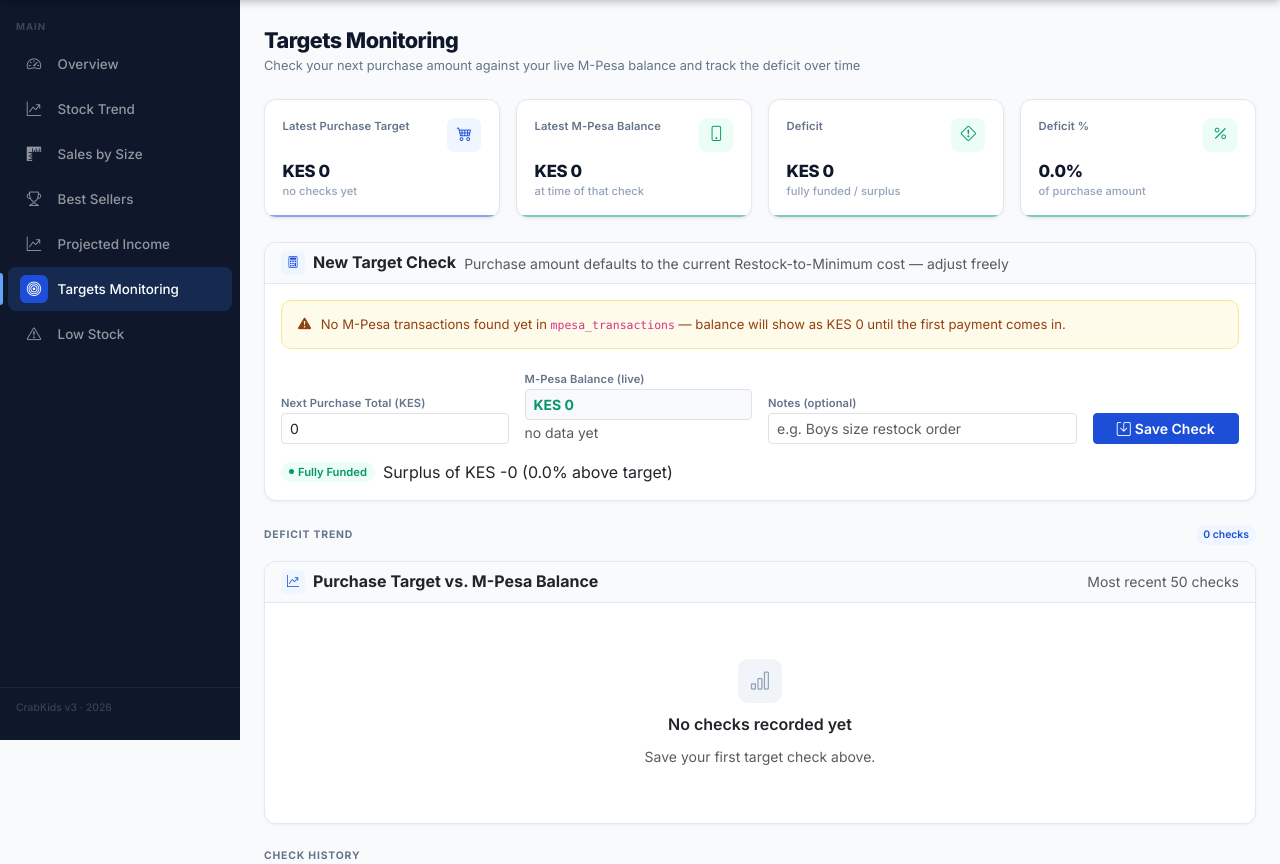
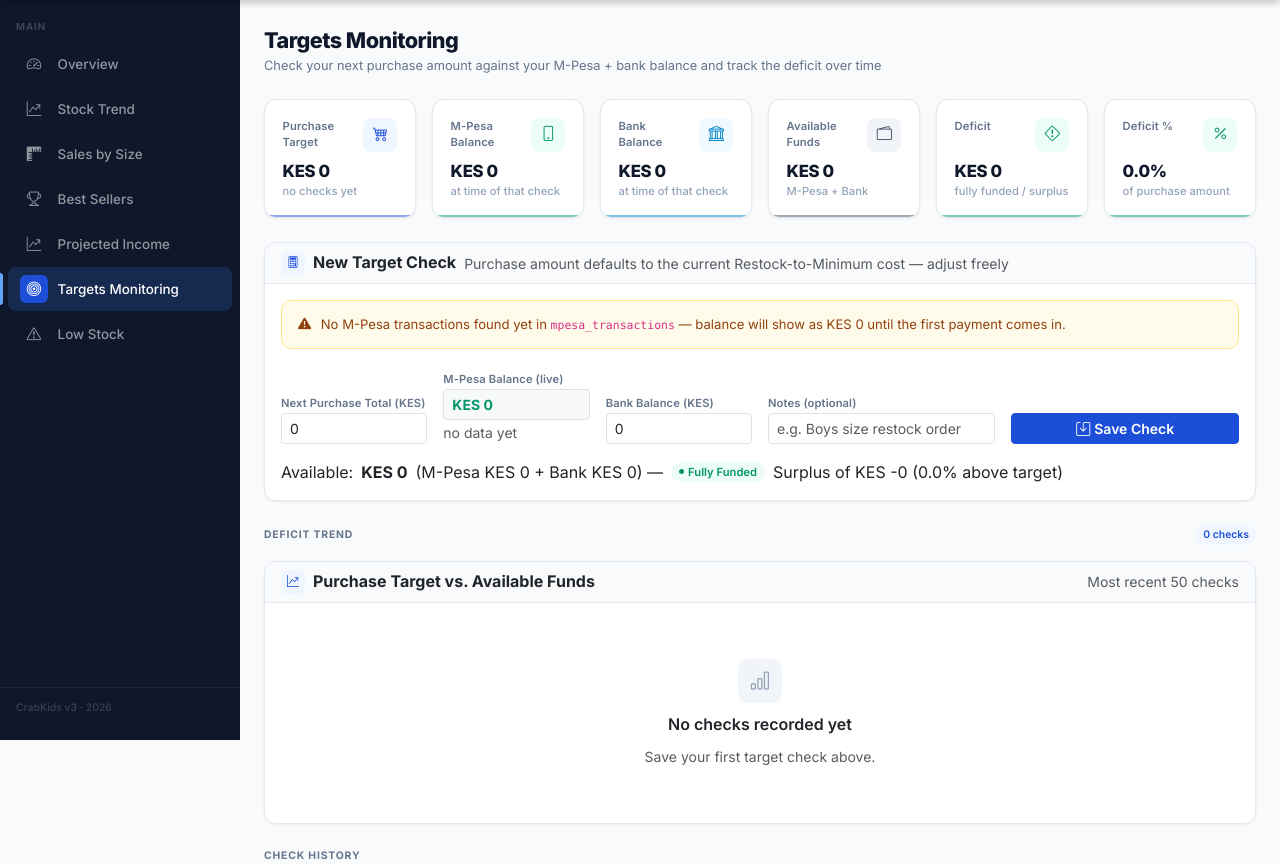
Before and after one commit to muturish/crabkidsdashboard, a PHP site: page /targets-monitoring.php in a window 1280 px wide. Shown: the part 60-924 px from the top of the page. Run offline with PHP 8.4, Linux system fonts and the light colour scheme; data that the repository does not hold is empty.

Commit message:
Add bank balance to Targets Monitoring deficit calculation
Adds a manual Bank Balance input alongside the auto-fetched M-Pesa
balance. Deficit is now Purchase Amount - (M-Pesa + Bank), shown live
as you type and saved per check. purchase_targets gets a new
bank_balance column (self-healing ALTER TABLE for installs created
before this column existed, same as the CREATE TABLE IF NOT EXISTS
path for fresh ones). KPI row, trend chart, and history table all
updated to show the M-Pesa/Bank breakdown and the combined Available
Funds figure.

```diff
--- a/includes/data.php
+++ b/includes/data.php
@@ -807,6 +807,7 @@ function ensure_purchase_targets_table(): void
             business_id INT UNSIGNED NOT NULL,
             purchase_amount DECIMAL(15,2) NOT NULL,
             mpesa_balance DECIMAL(15,2) NOT NULL,
+            bank_balance DECIMAL(15,2) NOT NULL DEFAULT 0,
             deficit DECIMAL(15,2) NOT NULL,
             deficit_pct DECIMAL(8,2) NOT NULL,
             notes VARCHAR(255) NULL,
@@ -814,25 +815,36 @@ function ensure_purchase_targets_table(): void
             KEY business_id (business_id)
         ) ENGINE=InnoDB DEFAULT CHARSET=utf8mb4
     ");
+
+    // Self-heal: add bank_balance for installs created before this column existed.
+    $has_col = $db->query("
+        SELECT COUNT(*) FROM information_schema.columns
+        WHERE table_schema = DATABASE() AND table_name = 'purchase_targets' AND column_name = 'bank_balance'
+    ")->fetchColumn();
+    if (!$has_col) {
+        $db->exec("ALTER TABLE purchase_targets ADD COLUMN bank_balance DECIMAL(15,2) NOT NULL DEFAULT 0 AFTER mpesa_balance");
+    }
 }
 
-function save_purchase_target(float $purchase_amount, float $mpesa_balance, ?string $notes = null): array
+function save_purchase_target(float $purchase_amount, float $mpesa_balance, float $bank_balance = 0, ?string $notes = null): array
 {
     $db  = get_db();
     $bid = business_id();
     ensure_purchase_targets_table();
 
-    $deficit     = $purchase_amount - $mpesa_balance;
+    $available   = $mpesa_balance + $bank_balance;
+    $deficit     = $purchase_amount - $available;
     $deficit_pct = $purchase_amount > 0 ? ($deficit / $purchase_amount * 100) : 0;
 
     $st = $db->prepare("
-        INSERT INTO purchase_targets (business_id, purchase_amount, mpesa_balance, deficit, deficit_pct, notes)
-        VALUES (:bid, :purchase_amount, :mpesa_balance, :deficit, :deficit_pct, :notes)
+        INSERT INTO purchase_targets (business_id, purchase_amount, mpesa_balance, bank_balance, deficit, deficit_pct, notes)
+        VALUES (:bid, :purchase_amount, :mpesa_balance, :bank_balance, :deficit, :deficit_pct, :notes)
     ");
     $st->execute([
         ':bid'             => $bid,
         ':purchase_amount' => $purchase_amount,
         ':mpesa_balance'   => $mpesa_balance,
+        ':bank_balance'    => $bank_balance,
         ':deficit'         => $deficit,
         ':deficit_pct'     => $deficit_pct,
         ':notes'           => $notes,
@@ -848,7 +860,7 @@ function get_purchase_targets(int $limit = 50): array
     ensure_purchase_targets_table();
 
     $st = $db->prepare("
-        SELECT id, purchase_amount, mpesa_balance, deficit, deficit_pct, notes, created_at
+        SELECT id, purchase_amount, mpesa_balance, bank_balance, deficit, deficit_pct, notes, created_at
         FROM purchase_targets
         WHERE business_id = :bid
         ORDER BY created_at DESC
--- a/targets-monitoring.php
+++ b/targets-monitoring.php
@@ -3,7 +3,7 @@ require_once __DIR__ . '/bootstrap.php';
 require_once __DIR__ . '/includes/data.php';
 
 $page_title    = 'Targets Monitoring';
-$page_subtitle = 'Check your next purchase amount against your live M-Pesa balance and track the deficit over time';
+$page_subtitle = 'Check your next purchase amount against your M-Pesa + bank balance and track the deficit over time';
 
 // Handle delete (GET, redirect after)
 if (isset($_GET['delete']) && ctype_digit($_GET['delete'])) {
@@ -15,20 +15,22 @@ if (isset($_GET['delete']) && ctype_digit($_GET['delete'])) {
 // Handle save (POST, redirect after to avoid resubmission on refresh)
 // The M-Pesa balance is never trusted from the client -- it's re-read from the
 // mpesa_transactions log at save time, same as the live figure shown on screen.
+// The bank balance has no equivalent data source, so it's manual entry.
 $save_error = null;
 if ($_SERVER['REQUEST_METHOD'] === 'POST' && isset($_POST['purchase_amount'])) {
     $purchase_amount = is_numeric($_POST['purchase_amount']) ? (float)$_POST['purchase_amount'] : null;
+    $bank_balance    = is_numeric($_POST['bank_balance'] ?? null) ? (float)$_POST['bank_balance'] : 0.0;
     $notes           = trim($_POST['notes'] ?? '') !== '' ? trim($_POST['notes']) : null;
 
-    if ($purchase_amount === null || $purchase_amount < 0) {
-        $save_error = 'Enter a valid, non-negative purchase amount.';
+    if ($purchase_amount === null || $purchase_amount < 0 || $bank_balance < 0) {
+        $save_error = 'Enter valid, non-negative amounts.';
     } else {
         try {
             $mpesa_now = get_latest_mpesa_balance();
             if ($mpesa_now === null) {
                 $save_error = 'No M-Pesa balance found yet in mpesa_transactions — cannot save a check.';
             } else {
-                save_purchase_target($purchase_amount, (float)$mpesa_now['balance'], $notes);
+                save_purchase_target($purchase_amount, (float)$mpesa_now['balance'], $bank_balance, $notes);
                 header('Location: targets-monitoring.php');
                 exit;
             }
@@ -55,30 +57,33 @@ $latest = $history[0] ?? null;
 $j_labels        = json_encode(array_map(fn($r) => date('d M', strtotime($r['created_at'])), array_reverse($history)));
 $j_deficit       = json_encode(array_map(fn($r) => round((float)$r['deficit']), array_reverse($history)));
 $j_target        = json_encode(array_map(fn($r) => round((float)$r['purchase_amount']), array_reverse($history)));
-$j_balance       = json_encode(array_map(fn($r) => round((float)$r['mpesa_balance']), array_reverse($history)));
+$j_available     = json_encode(array_map(fn($r) => round((float)$r['mpesa_balance'] + (float)$r['bank_balance']), array_reverse($history)));
 $j_mpesa_balance = json_encode($mpesa ? (float)$mpesa['balance'] : 0);
 
 $inline_scripts = <<<JS
 (function(){var c=document.getElementById('targetChart');if(!c||!{$j_labels}.length)return;new Chart(c,{type:'line',data:{labels:{$j_labels},datasets:[
   {label:'Purchase Target',data:{$j_target},borderColor:'#1d4ed8',backgroundColor:'rgba(29,78,216,.08)',fill:false,tension:0.3},
-  {label:'M-Pesa Balance',data:{$j_balance},borderColor:'#059669',backgroundColor:'rgba(5,150,105,.08)',fill:false,tension:0.3},
+  {label:'Available Funds (M-Pesa + Bank)',data:{$j_available},borderColor:'#059669',backgroundColor:'rgba(5,150,105,.08)',fill:false,tension:0.3},
   {label:'Deficit',data:{$j_deficit},borderColor:'#dc2626',backgroundColor:'rgba(220,38,38,.08)',fill:true,tension:0.3}
 ]},options:{responsive:true,maintainAspectRatio:false,plugins:{legend:{position:'top'},tooltip:{callbacks:{label:function(c){return c.dataset.label+': KES '+c.parsed.y.toLocaleString();}}}},scales:{x:{grid:{display:false}},y:{ticks:{callback:function(v){return 'KES '+(v/1000).toFixed(0)+'k';}}}}}});})();
 
 (function(){
   var pa=document.getElementById('inp-purchase-amount');
+  var ba=document.getElementById('inp-bank-balance');
   var out=document.getElementById('live-preview');
   var mpesaBalance={$j_mpesa_balance};
   function fmt(n){return 'KES '+Math.round(n).toLocaleString();}
   function render(){
-    var p=parseFloat(pa.value)||0, m=mpesaBalance;
-    var deficit=p-m, pct=p>0?(deficit/p*100):0;
+    var p=parseFloat(pa.value)||0, b=parseFloat(ba.value)||0;
+    var available=mpesaBalance+b;
+    var deficit=p-available, pct=p>0?(deficit/p*100):0;
     var ok=deficit<=0;
-    out.innerHTML = ok
-      ? '<span class="ck-status ok">Fully Funded</span> Surplus of '+fmt(-deficit)+' ('+Math.abs(pct).toFixed(1)+'% above target)'
-      : '<span class="ck-status critical">Shortfall</span> Short by '+fmt(deficit)+' ('+pct.toFixed(1)+'% of purchase amount)';
+    out.innerHTML = 'Available: <strong>'+fmt(available)+'</strong> (M-Pesa '+fmt(mpesaBalance)+' + Bank '+fmt(b)+') — '
+      + (ok
+        ? '<span class="ck-status ok">Fully Funded</span> Surplus of '+fmt(-deficit)+' ('+Math.abs(pct).toFixed(1)+'% above target)'
+        : '<span class="ck-status critical">Shortfall</span> Short by '+fmt(deficit)+' ('+pct.toFixed(1)+'% of purchase amount)');
   }
-  if(pa){pa.addEventListener('input',render);render();}
+  if(pa&&ba){pa.addEventListener('input',render);ba.addEventListener('input',render);render();}
 })();
 JS;
 
@@ -94,29 +99,44 @@ require_once __DIR__ . '/includes/header.php';
 </div>
 
 <!-- Latest check KPIs -->
+<?php $latest_available = $latest ? (float)$latest['mpesa_balance'] + (float)$latest['bank_balance'] : 0; ?>
 <div class="row g-3 mb-4">
-  <div class="col-6 col-md-3">
+  <div class="col-6 col-md-4 col-xl-2">
     <div class="ck-kpi kpi-blue">
-      <div class="ck-kpi-head"><p class="ck-kpi-label">Latest Purchase Target</p><span class="ck-kpi-icon"><i class="bi bi-cart4"></i></span></div>
+      <div class="ck-kpi-head"><p class="ck-kpi-label">Purchase Target</p><span class="ck-kpi-icon"><i class="bi bi-cart4"></i></span></div>
       <div class="ck-kpi-val sm">KES <?= $latest ? number_format((float)$latest['purchase_amount']) : '0' ?></div>
       <div class="ck-kpi-sub"><?= $latest ? date('d M Y, H:i', strtotime($latest['created_at'])) : 'no checks yet' ?></div>
     </div>
   </div>
-  <div class="col-6 col-md-3">
+  <div class="col-6 col-md-4 col-xl-2">
     <div class="ck-kpi kpi-green">
-      <div class="ck-kpi-head"><p class="ck-kpi-label">Latest M-Pesa Balance</p><span class="ck-kpi-icon"><i class="bi bi-phone"></i></span></div>
+      <div class="ck-kpi-head"><p class="ck-kpi-label">M-Pesa Balance</p><span class="ck-kpi-icon"><i class="bi bi-phone"></i></span></div>
       <div class="ck-kpi-val sm">KES <?= $latest ? number_format((float)$latest['mpesa_balance']) : '0' ?></div>
       <div class="ck-kpi-sub">at time of that check</div>
     </div>
   </div>
-  <div class="col-6 col-md-3">
+  <div class="col-6 col-md-4 col-xl-2">
+    <div class="ck-kpi kpi-sky">
+      <div class="ck-kpi-head"><p class="ck-kpi-label">Bank Balance</p><span class="ck-kpi-icon"><i class="bi bi-bank"></i></span></div>
+      <div class="ck-kpi-val sm">KES <?= $latest ? number_format((float)$latest['bank_balance']) : '0' ?></div>
+      <div class="ck-kpi-sub">at time of that check</div>
+    </div>
+  </div>
+  <div class="col-6 col-md-4 col-xl-2">
+    <div class="ck-kpi kpi-slate">
+      <div class="ck-kpi-head"><p class="ck-kpi-label">Available Funds</p><span class="ck-kpi-icon"><i class="bi bi-wallet2"></i></span></div>
+      <div class="ck-kpi-val sm">KES <?= number_format($latest_available) ?></div>
+      <div class="ck-kpi-sub">M-Pesa + Bank</div>
+    </div>
+  </div>
+  <div class="col-6 col-md-4 col-xl-2">
     <div class="ck-kpi <?= $latest && (float)$latest['deficit'] > 0 ? 'kpi-red' : 'kpi-green' ?>">
       <div class="ck-kpi-head"><p class="ck-kpi-label">Deficit</p><span class="ck-kpi-icon"><i class="bi bi-exclamation-diamond"></i></span></div>
       <div class="ck-kpi-val sm">KES <?= $latest ? number_format((float)$latest['deficit']) : '0' ?></div>
       <div class="ck-kpi-sub"><?= $latest && (float)$latest['deficit'] > 0 ? 'short of target' : 'fully funded / surplus' ?></div>
     </div>
   </div>
-  <div class="col-6 col-md-3">
+  <div class="col-6 col-md-4 col-xl-2">
     <div class="ck-kpi <?= $latest && (float)$latest['deficit'] > 0 ? 'kpi-amber' : 'kpi-green' ?>">
       <div class="ck-kpi-head"><p class="ck-kpi-label">Deficit %</p><span class="ck-kpi-icon"><i class="bi bi-percent"></i></span></div>
       <div class="ck-kpi-val sm"><?= $latest ? number_format((float)$latest['deficit_pct'], 1) : '0.0' ?>%</div>
@@ -140,20 +160,24 @@ require_once __DIR__ . '/includes/header.php';
     <?php endif; ?>
     <form method="POST" action="">
       <div class="row g-3 align-items-end">
-        <div class="col-6 col-md-3">
+        <div class="col-6 col-md-2">
           <label class="form-label ck-kpi-label">Next Purchase Total (KES)</label>
           <input type="number" id="inp-purchase-amount" name="purchase_amount" class="form-control form-control-sm" min="0" step="100" value="<?= (int)$suggested ?>">
         </div>
-        <div class="col-6 col-md-3">
+        <div class="col-6 col-md-2">
           <label class="form-label ck-kpi-label">M-Pesa Balance (live)</label>
           <div class="form-control form-control-sm bg-light fw-bold" style="color:#059669;">KES <?= $mpesa ? number_format((float)$mpesa['balance']) : '0' ?></div>
           <small class="text-muted"><?= $mpesa ? 'as of ' . date('d M Y, H:i', strtotime($mpesa['created_at'])) : 'no data yet' ?></small>
         </div>
-        <div class="col-12 col-md-4">
+        <div class="col-6 col-md-2">
+          <label class="form-label ck-kpi-label">Bank Balance (KES)</label>
+          <input type="number" id="inp-bank-balance" name="bank_balance" class="form-control form-control-sm" min="0" step="100" value="0">
+        </div>
+        <div class="col-6 col-md-3">
           <label class="form-label ck-kpi-label">Notes (optional)</label>
           <input type="text" name="notes" class="form-control form-control-sm" maxlength="255" placeholder="e.g. Boys size restock order">
         </div>
-        <div class="col-12 col-md-2">
+        <div class="col-12 col-md-3">
           <button type="submit" class="btn btn-primary btn-sm w-100"><i class="bi bi-save me-1"></i>Save Check</button>
         </div>
       </div>
@@ -166,7 +190,7 @@ require_once __DIR__ . '/includes/header.php';
 <div class="d-flex align-items-center justify-content-between mb-3"><span class="ck-label">Deficit Trend</span><span class="ck-chip ck-chip-blue"><?= count($history) ?> checks</span></div>
 <div class="card mb-4">
   <div class="card-header d-flex align-items-center justify-content-between gap-2">
-    <h6 class="mb-0 fw-bold d-flex align-items-center gap-2 fs-6"><span class="ck-ci ck-ci-blue"><i class="bi bi-graph-up-arrow"></i></span>Purchase Target vs. M-Pesa Balance</h6>
+    <h6 class="mb-0 fw-bold d-flex align-items-center gap-2 fs-6"><span class="ck-ci ck-ci-blue"><i class="bi bi-graph-up-arrow"></i></span>Purchase Target vs. Available Funds</h6>
     <small class="text-muted">Most recent 50 checks</small>
   </div>
   <div class="card-body">
@@ -190,7 +214,8 @@ require_once __DIR__ . '/includes/header.php';
           <tr>
             <th>Date</th>
             <th class="text-end">Purchase Target</th>
-            <th class="text-end">M-Pesa Balance</th>
+            <th class="text-end">M-Pesa</th>
+            <th class="text-end">Bank</th>
             <th class="text-end">Deficit</th>
             <th class="text-end">Deficit %</th>
             <th class="text-center">Status</th>
@@ -204,6 +229,7 @@ require_once __DIR__ . '/includes/header.php';
             <td class="text-muted"><?= date('d M Y, H:i', strtotime($r['created_at'])) ?></td>
             <td class="text-end fw-semibold">KES <?= number_format((float)$r['purchase_amount']) ?></td>
             <td class="text-end">KES <?= number_format((float)$r['mpesa_balance']) ?></td>
+            <td class="text-end">KES <?= number_format((float)$r['bank_balance']) ?></td>
             <td class="text-end fw-bold" style="color:<?= $deficit > 0 ? '#dc2626' : '#059669' ?>">KES <?= number_format($deficit) ?></td>
             <td class="text-end"><?= number_format((float)$r['deficit_pct'], 1) ?>%</td>
             <td class="text-center">
```
